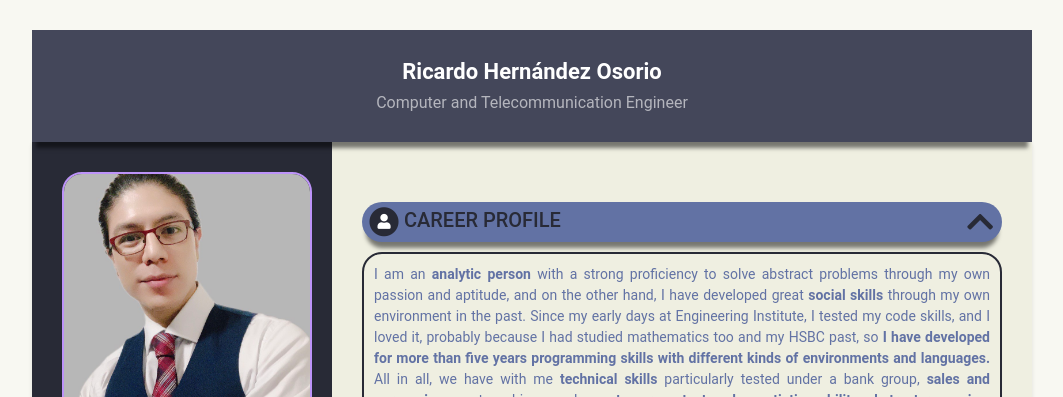
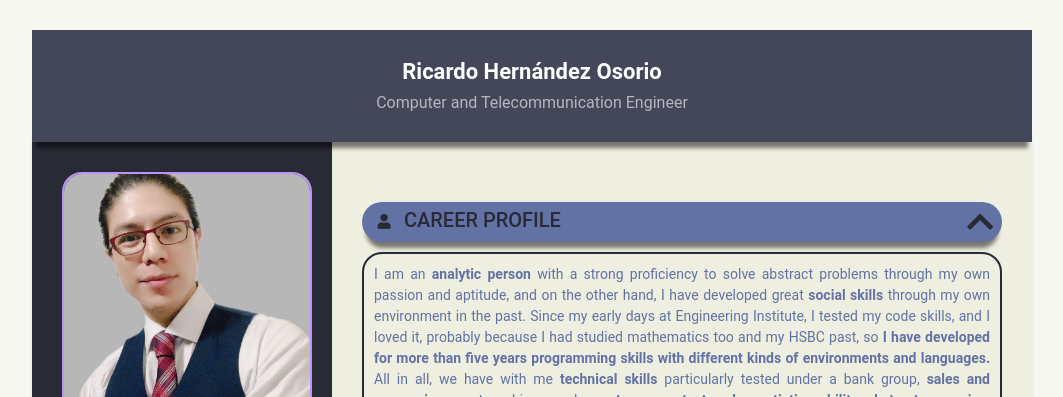
Before and after one commit to RicardoUAMmx/webcode, a Jekyll site: the page built from index.html, in a window 1280 px wide. Shown: the top 397 px of the page, without its empty margins (108-1171 px from the left). Built offline with Jekyll 4.4.1, drawn with Linux system fonts in a browser that asks for light colours.

Commit message:
experimental cv-theme

```diff
--- a/_includes/career-profile.html
+++ b/_includes/career-profile.html
@@ -6,8 +6,7 @@
 	<div class="section-box-a">
 	<h2 class="section-title">
 	  <span class="fa-stack fa-xs">
-		<i class="fas fa-circle fa-stack-2x"></i>
-		<i class="fas fa-user fa-stack-1x fa-inverse"></i>
+		<i class="fas fa-user fa-stack-1x"></i>
 	  </span>
 	  {{ career-profile.title }}
 	</h2>
```
